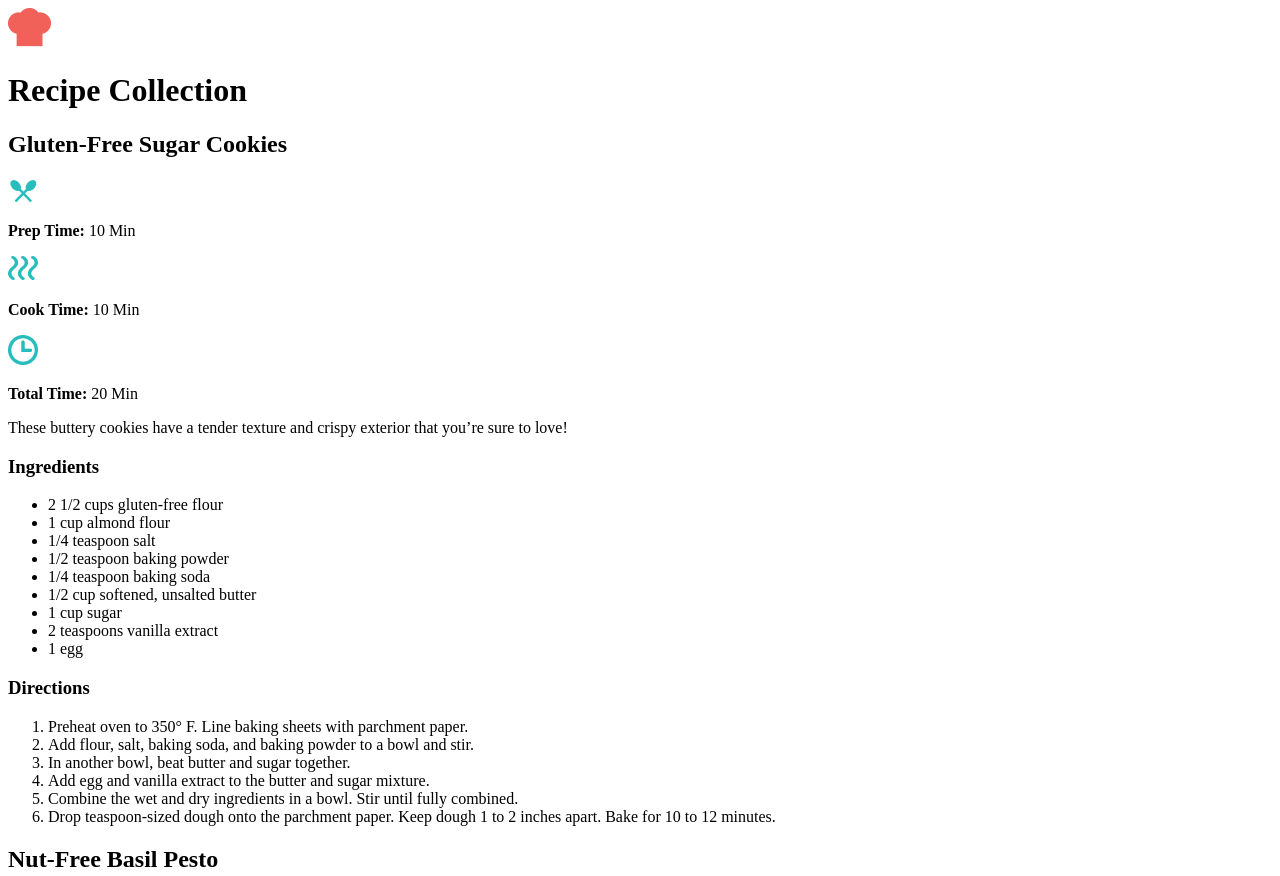
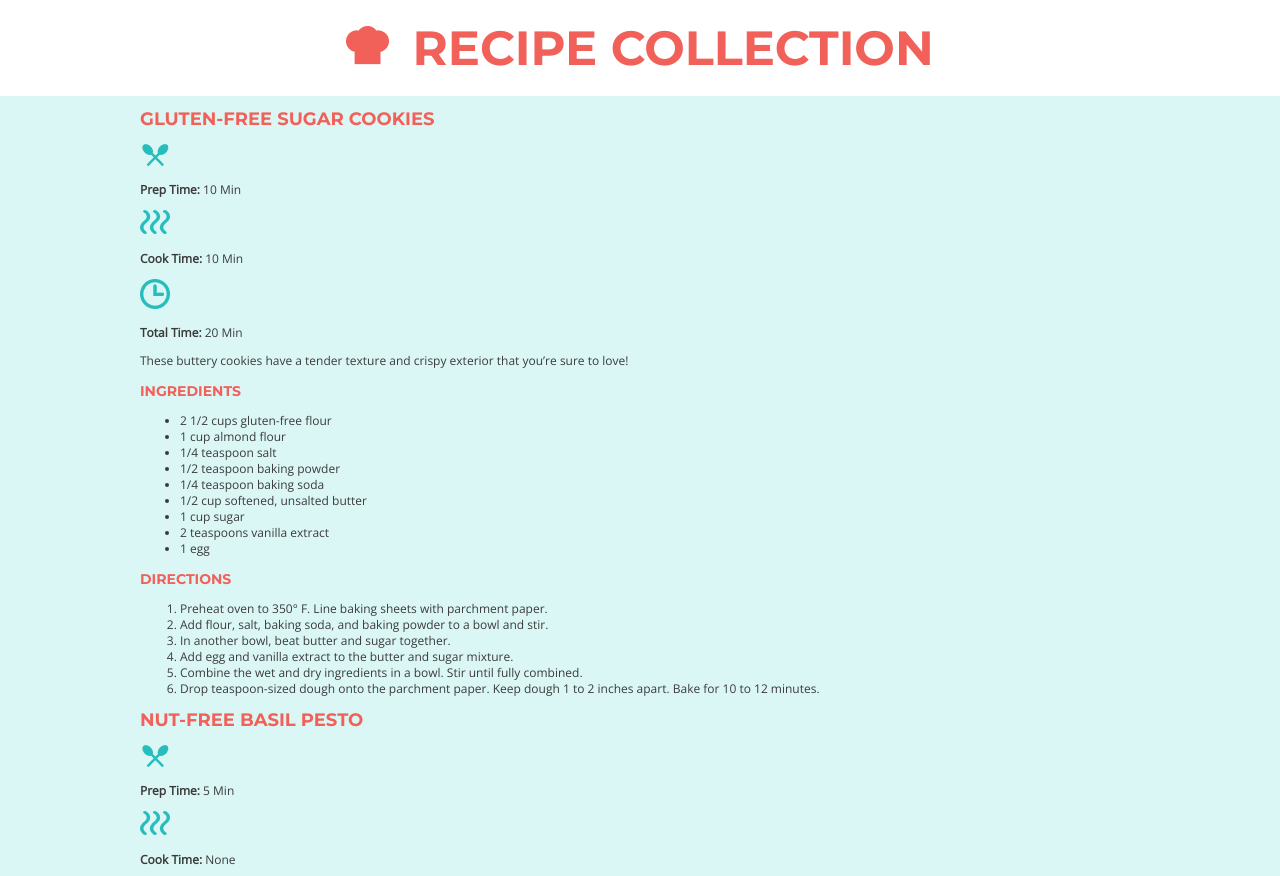
Before and after one commit to JanelleA/recipe-card-project, a plain HTML site: page index.html in a window 1280 px wide. Shown: the top 876 px of the page. Drawn offline with nearby package versions, Linux system fonts and the light colour scheme.

Commit message:
Added global and header styles

```diff
--- a/css/style.css
+++ b/css/style.css
@@ -0,0 +1,36 @@
+body {
+    background-color: #daf7f6;
+    color: #3b3b3b;
+    font-family: "Open Sans", sans-serif;
+    font-size: 12px;
+    line-height: 16px;
+}
+
+h1,
+h2,
+h3 {
+    color: #f16059;
+    font-family: "Montserrat", sans-serif;
+    text-transform: uppercase;
+}
+
+header {
+    background-color: #fff;
+    text-align: center;
+}
+
+header h1 {
+    display: inline-block;
+    font-size: 48px;
+    margin: 0;
+    padding: 40px 0;
+}
+
+header img {
+    padding-right: 20px;
+}
+
+main {
+    width: 1000px;
+    margin: 0 auto;
+}
--- a/index.html
+++ b/index.html
@@ -4,6 +4,8 @@
 <head>
     <meta charset="utf-8">
     <title>Recipe Cards Project</title>
+    <link rel="stylesheet" href="css/normalize.css" >
+    <link rel="stylesheet" href="css/style.css" >
     <link rel="preconnect" href="https://fonts.googleapis.com">
     <link rel="preconnect" href="https://fonts.gstatic.com" crossorigin>
     <link href="https://fonts.googleapis.com/css2?family=Montserrat:wght@700&family=Open+Sans&display=swap"
```
